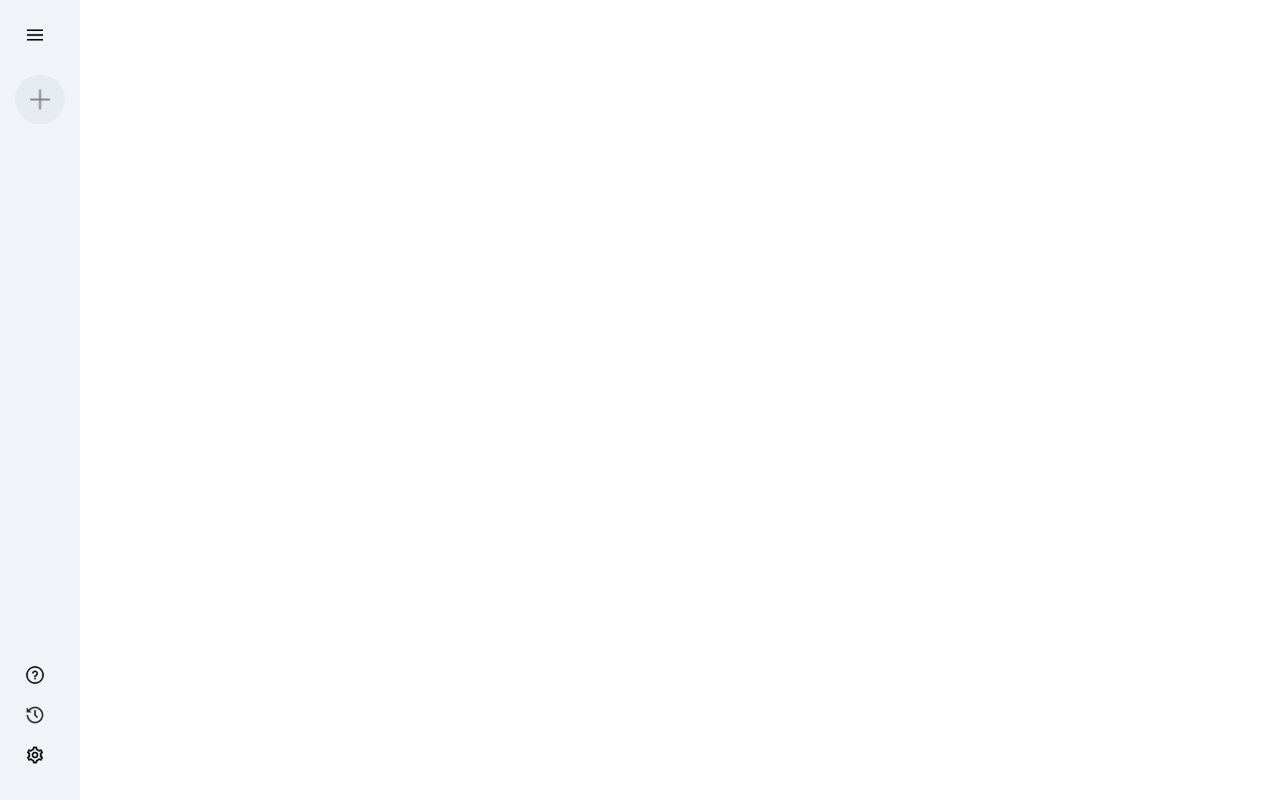
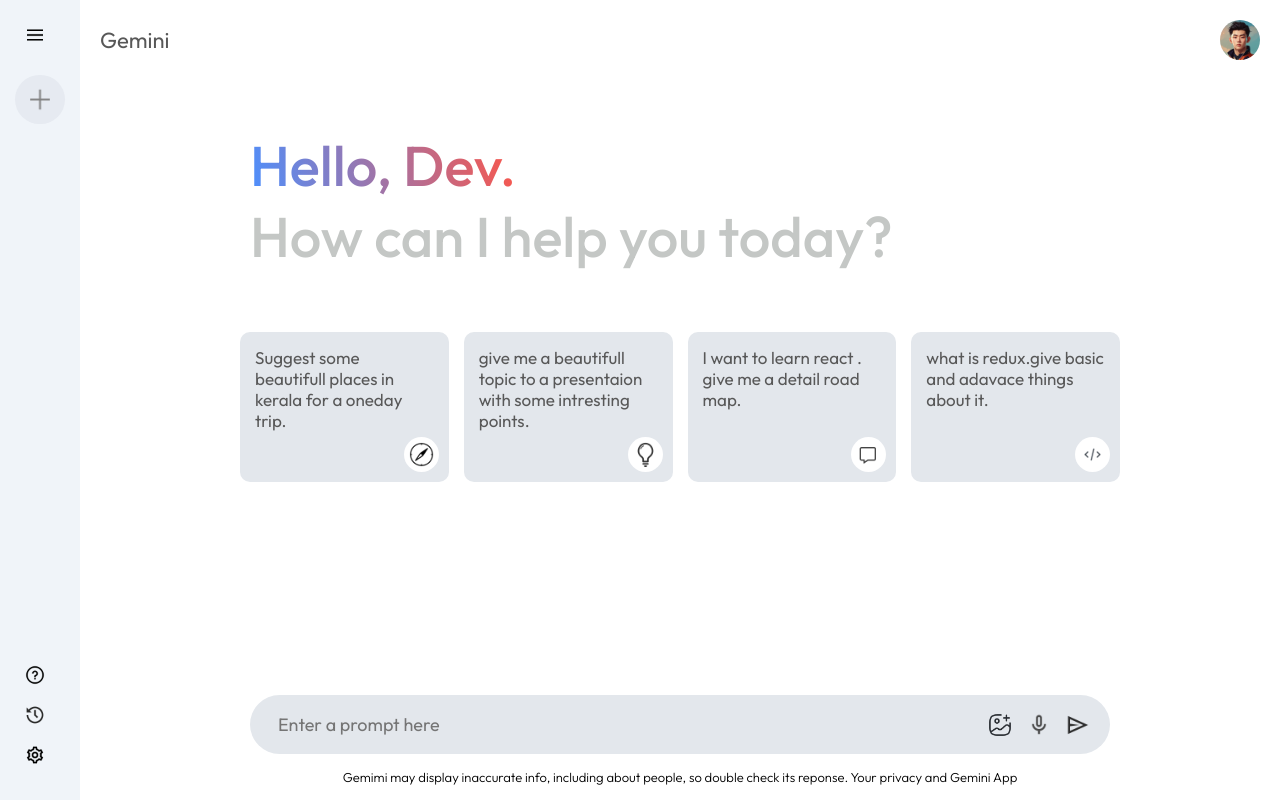
Before and after one commit to abdullhaks/Gemini-Ai, a React (Vite) app: page / in a window 1280 px wide. Built offline with nearby package versions, Linux system fonts and the light colour scheme.

Commit message:
main container setup and styling done

```diff
--- a/src/App.jsx
+++ b/src/App.jsx
@@ -1,11 +1,16 @@
-import React from 'react'
-import Sidebar from './Components/Sidebar/Sidebar'
+import React from 'react';
+import Sidebar from './Components/Sidebar/Sidebar';
+import Main from './Components/Main/Main';
+import './index.css'
+
 
 function App() {
   return (
-    <>
+    <div className="app-container">
       <Sidebar/>
-    </>
+      <Main/>
+
+    </div>
   )
 }
 
--- a/src/Components/Main/Main.css
+++ b/src/Components/Main/Main.css
@@ -0,0 +1,119 @@
+.main{
+    flex: 1;
+    min-height: 100vh;
+    padding-bottom: 15vh;
+    position: relative;
+}
+
+.main .nav{
+    display: flex;
+    align-items: center;
+    justify-content: space-between;
+    font-size: 22px;
+    padding: 20px;
+    color: #585858;
+}
+
+.main .nav img{
+    width: 40px;
+    border-radius: 50%;
+}
+
+.main-container{
+    max-width: 900px;
+    margin: auto;
+}
+.main-container .greet{
+    margin: 30px 0px;
+    font-size: 56px;
+    color: #c4c7c5;
+    font-weight: 500;
+    padding: 20px;
+}
+
+.main-container .greet span{
+    background: -webkit-linear-gradient(16deg,#4b90ff,#ff5546);
+    -webkit-background-clip: text;
+    -webkit-text-fill-color: transparent;
+}
+
+.main-container .cards{
+    display: grid;
+    grid-template-columns: repeat(auto-fill,minmax(180px,1fr));
+    gap: 15px;
+    padding: 10px;
+}
+
+.main-container .card{
+    height: 150px;
+    padding: 15px;
+    background-color: #e3e7ec;
+    border-radius: 10px;
+    position: relative;
+    cursor: pointer;
+}
+
+.main-container .card:hover{
+    background-color: #c7ced6;
+}
+
+.main-container .card img{
+    width: 35px;
+    padding: 5px;
+    position: absolute;
+    background-color: white;
+    border-radius: 20px;
+     bottom: 10px;
+     right: 10px;
+}
+
+.main-container .card p{
+    color: #585858;
+    font-size: 17px;
+}
+
+.main-bottom{
+    position:absolute;
+    bottom: 0;
+    width: 100%;
+    max-width: 900px;
+    padding: 0px 20px;
+    margin: auto;
+}
+
+.search-box{
+    display: flex;
+    align-items: center;
+    justify-content: space-between;
+    gap: 20px;
+    background-color: #e3e7ec;
+    padding: 10px 20px;
+    border-radius: 50px;
+}
+
+.search-box img{
+    width: 24px;
+    cursor: pointer;
+}
+
+.search-box input{
+    flex: 1;
+    background: transparent;
+    border: none;
+    outline: none;
+    padding: 8px;
+    font-size: 18px;
+}
+
+.search-box div{
+    display: flex;
+    align-items: center;
+    gap: 15px;
+}
+
+.main-container .bottom-info{
+    font-size: 13px;
+    margin: 15px auto;
+    text-align: center;
+    font-weight: 300;
+}
--- a/src/Components/Main/Main.jsx
+++ b/src/Components/Main/Main.jsx
@@ -1,8 +1,66 @@
 import React from 'react'
+import { assets } from '../../assets/assets';
+import './Main.css'
 
 function Main() {
   return (
-    <div>
+    <div className='main'>
+
+        <div className="nav">
+            <p>Gemini</p>
+            <img src={assets.user_icon} alt="" />
+        </div>
+
+        <div className="main-container">
+
+          <div className="greet">
+            <p><span>Hello, Dev.</span></p>
+            <p>How can I help you today?</p>
+          </div>
+
+          <div className="cards">
+
+            <div className="card">
+              <p>Suggest some beautifull places in kerala for a oneday trip.</p>
+              <img src={assets.compass_icon} alt="" />
+            </div>
+
+            <div className="card">
+              <p>give me a beautifull topic to a presentaion with some intresting points.</p>
+              <img src={assets.bulb_icon} alt="" />
+            </div>
+
+            <div className="card">
+              <p>I want to learn react . give me a detail road map.</p>
+              <img src={assets.message_icon} alt="" />
+            </div>
+
+            <div className="card">
+              <p>what is redux.give basic and adavace things about it.</p>
+              <img src={assets.code_icon} alt="" />
+            </div>
+
+          </div>
+
+          <div className="main-bottom">
+
+            <div className="search-box">
+
+              <input type="text" placeholder='Enter a prompt here' />
+              <div>
+                <img src={assets.gallery_icon} alt="" />
+                <img src={assets.mic_icon} alt="" />
+                <img src={assets.send_icon} alt="" />
+              </div>
+            </div>
+
+            <p className="bottom-info">
+              Gemimi may display inaccurate info, including about people, so double check its reponse. Your privacy and Gemini App
+            </p>
+
+          </div>
+
+        </div>
 
     </div>
   )
--- a/src/index.css
+++ b/src/index.css
@@ -9,6 +9,12 @@
 };
 
 #root{
+  height: 100vh;
   display: flex;
-  height: 100vh;
+
 }
+.app-container {
+  display: flex;
+  height: 100vh; /* Ensure it takes up the full height */
+  width: 100%;
+}
```
